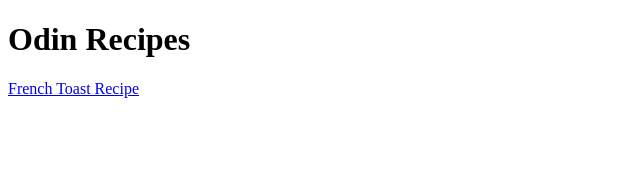
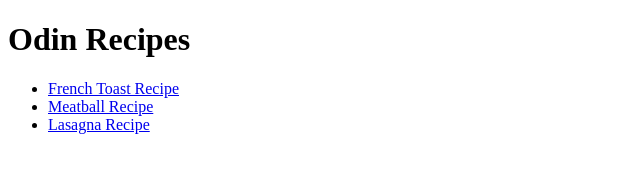
Before and after one commit to skeefhaver/odin-recipes, a plain HTML site: page index.html in a window 1280 px wide. Shown: the whole page, without its empty margins (0-640 px from the left). Drawn offline with Linux system fonts and the light colour scheme.

Commit message:
Added lasagna and meatball boilerplate
also added links to these pages from homepage

```diff
--- a/index.html
+++ b/index.html
@@ -6,6 +6,10 @@
 </head>
 <body>
     <h1>Odin Recipes</h1>
-    <a href="./recipes/french_toast.html" target="_blank">French Toast Recipe</a>
+    <ul>
+        <li><a href="./recipes/french_toast.html" target="_blank">French Toast Recipe</a></li>
+        <li><a href="./recipes/meatball.html" target="_blank">Meatball Recipe</a></li>
+        <li><a href="./recipes/lasagna.html" target="_blank">Lasagna Recipe</a></li>
+    </ul>
 </body>
 </html>
```
Also changed, not shown: recipes/lasagna.html (added, +10 -0 lines), recipes/meatball.html (added, +10 -0 lines).
